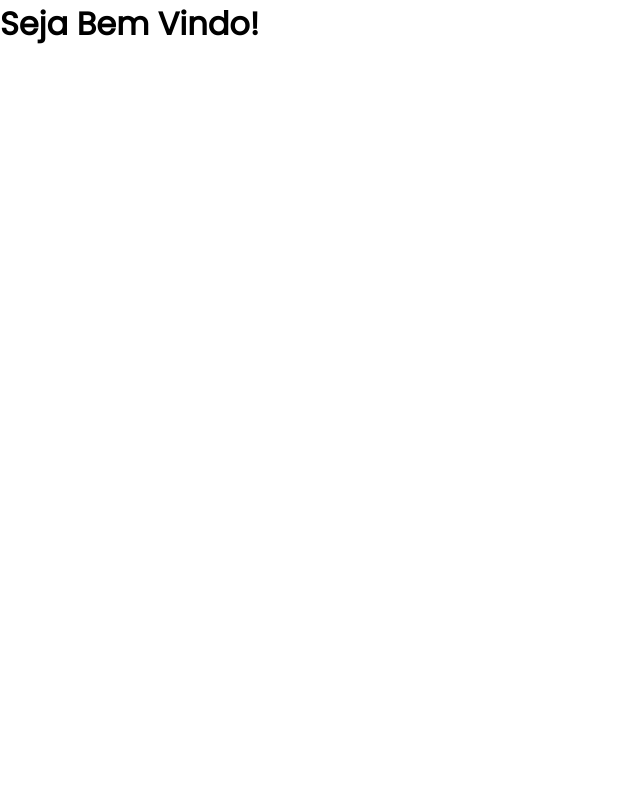
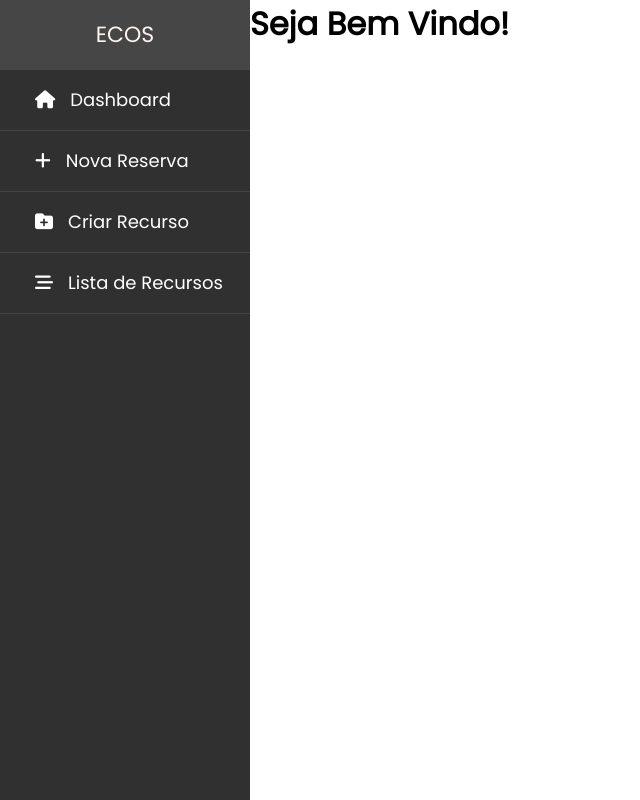
Before and after one commit to leticia-santos77/PetStore, a React (Create React App) app in the folder resource-reservation/: page / in a window 1280 px wide. Shown: the whole page, without its empty margins (0-640 px from the left). Built offline with nearby package versions, Linux system fonts and the light colour scheme.

Commit message:
feat(Sidebar nav): add navigation menu.

```diff
--- /dev/null
+++ b/resource-reservation/src/components/sidebar/Sidebar.jsx
@@ -0,0 +1,42 @@
+import React, { Component } from 'react';
+import { Link } from 'react-router-dom'
+import './sidebar.css'
+
+
+export default class Sidebar extends Component {
+
+    navSlide = () => {
+        const burger = document.querySelector('.burger')
+        const verticalNav = document.querySelector('.vertical-nav')
+        // Toggle Nav
+        verticalNav.classList.toggle('nav-active');
+
+        //burger animation
+        burger.classList.toggle('toggle')
+    }
+
+
+  render() {
+    return (
+        <div>
+            <div className="burger" onClick={this.navSlide}>
+                <div className="line1"></div>
+                <div className="line2"></div>
+                <div className="line3"></div>
+            </div>
+
+            <nav className="vertical-nav">
+                <header>ECOS</header>
+                <ul>
+                    <li><Link to="#"><p><i className="fas fa-home"></i>Dashboard </p></Link></li>
+                    <li><Link to="#"><p><i className="fas fa-plus"></i>Nova Reserva</p> </Link></li>
+                    <li><Link to="#"><p><i className="fas fa-folder-plus"></i>Criar Recurso </p></Link></li>
+                    <li><Link to="#"><p><i className="fas fa-stream"></i>Lista de Recursos </p></Link></li>
+                </ul>
+            </nav>
+
+
+        </div>
+    );
+  }
+}
--- /dev/null
+++ b/resource-reservation/src/components/sidebar/sidebar.css
@@ -0,0 +1,115 @@
+/* Sidebar */
+
+.vertical-nav {
+    position: fixed;
+    left: 0;
+    width: 250px;
+    height: 100%;
+    background-color: rgb(48, 48, 48);
+    transition: transform 0.5s ease-in;
+}
+
+.main-content {
+    margin-left: 250px;
+}
+
+.vertical-nav header {
+    font-size: 22px;
+    background: rgb(70, 70, 70);
+    text-align: center;
+    line-height: 70px;
+    color: seashell;
+    user-select: none;
+}
+
+.vertical-nav ul p {
+    display: block;
+    height: 100%;
+    width: 100%;
+    line-height: 60px;
+    font-size: 18px;
+    color: white;
+    padding-left: 35px;
+    box-sizing: border-box;
+    border-bottom: 1px solid rgba(255, 255, 255, .1);
+    transition: .1s;
+    text-align: left;
+}
+
+ul li:hover p {
+    padding-left: 45px;
+    cursor: pointer;
+}
+
+.vertical-nav ul p i {
+    margin-right: 15px;
+}
+
+/* mobile menu */
+.burger {
+    border: 2px solid #727272;
+    border-radius: 8px;
+    position: absolute;
+    display: none;
+    cursor: pointer;
+    transition: transform 0.5s ease-in;
+    margin-top: 15px;
+    margin-left: 15px;
+}
+
+
+.burger div {
+    width: 25px;
+    height: 4px;
+    background-color: #121212;
+    margin: 4px;
+    transition: all 0.3s ease;
+    border-radius: 50px;
+}
+
+@media screen and (max-width: 768px) {
+
+    .vertical-nav {
+        /* display: none; */
+        transform: translateX(-250px);
+        overflow-x: hidden;
+    }
+
+    .main-content {
+        margin-left: 0;
+    }
+
+    .burger {
+        display: block;
+    }
+
+    .nav-active {
+       /* display: block; */
+       transform: translateX(0px);
+    }
+
+    .main-content {
+        padding-top: 60px;
+    }
+
+    .toggle {
+        border-color: white;
+        /* transform: translateX(180px); */
+        z-index: 2;
+    }
+
+    .toggle div {
+        background-color: white;
+    }
+
+}
+
+.toggle .line1{
+    transform: rotate(-45deg) translate(-5px, 6px);
+}
+.toggle .line2{
+    opacity: 0;
+}
+.toggle .line3{
+    transform: rotate(45deg) translate(-5px, -6px);
+}
--- a/resource-reservation/src/pages/home/Home.jsx
+++ b/resource-reservation/src/pages/home/Home.jsx
@@ -1,11 +1,13 @@
 import React, { Component } from 'react';
+import Sidebar from '../../components/sidebar/Sidebar';
 
 export default class Home extends Component{
 
     render(){
         return(
             <React.Fragment>
-                <h1>Seja Bem Vindo!</h1>
+                <Sidebar />
+                <h1 className="main-content">Seja Bem Vindo!</h1>
             </React.Fragment>
         );
     }
```
Also changed, not shown: resource-reservation/src/components/header/Header.jsx (added, +13 -0 lines), resource-reservation/src/components/header/header.css (added).
